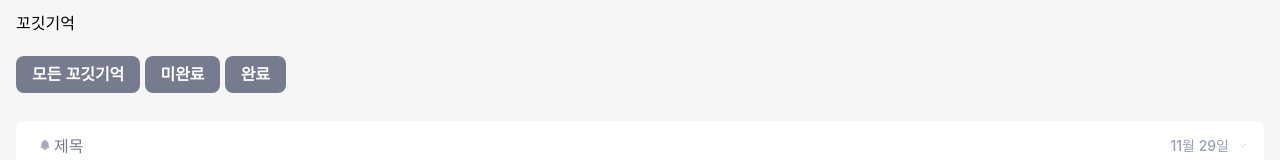
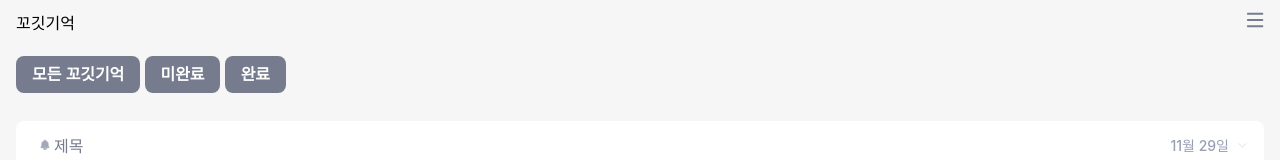
Before and after one commit to depromeet/ggogeet-client, a Next.js app: page /letter-remind in a window 1280 px wide. Shown: the top 160 px of the page. Built offline with nearby package versions, Linux system fonts and the light colour scheme; a web font is replaced by a local one.

Commit message:
💄 letter-remind 페이지 헤더 햄버거아이콘 추가

```diff
--- a/src/pages/letter-remind/index.tsx
+++ b/src/pages/letter-remind/index.tsx
@@ -27,7 +27,17 @@ const TodoContainerWrapper = styled.div`
 const LetterRemindPage = () => {
   return (
     <PageLayout>
-      <TopNavigation title="꼬깃기억" />
+      <TopNavigation
+        title="꼬깃기억"
+        rightElem={
+          <Image
+            src="/icons/hamburger.svg"
+            alt="햄버거아이콘"
+            width={18}
+            height={16}
+          />
+        }
+      />
 
       <Layout>
         <ButtonsContainer>
```
Also changed, not shown: public/icons/hamburger.svg (added).
